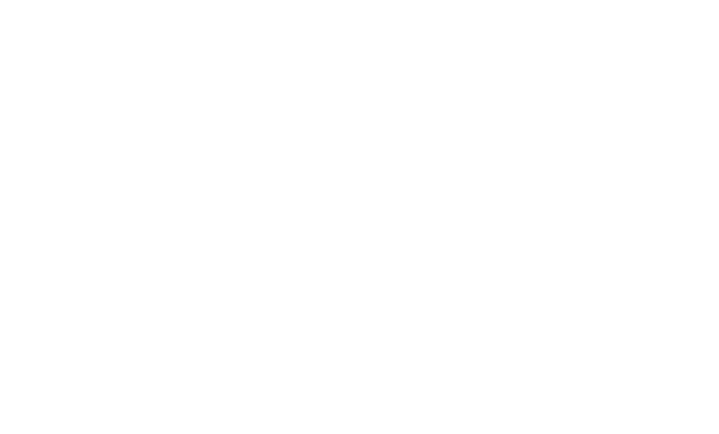
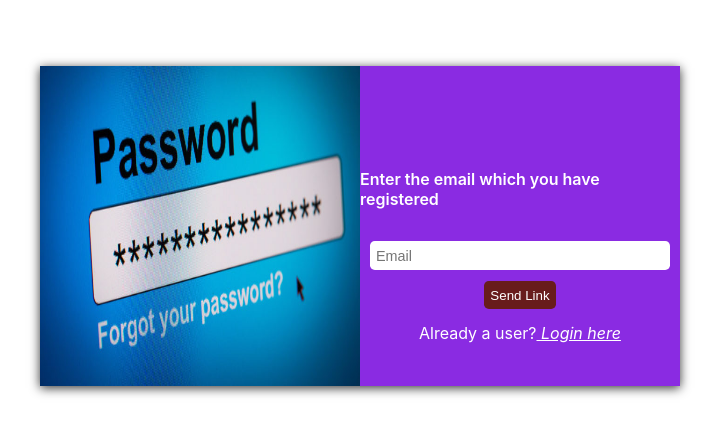
Before and after one commit to amarsrivastava68/Expense_Tracker-User_Specific, a React (Create React App) app: page /forgot-password in a window 1280 px wide. Before the commit this address had no page. Shown: the part 134-568 px from the top of the page, without its empty margins (280-999 px from the left). Built offline with nearby package versions, Linux system fonts and the light colour scheme.

Commit message:
forgot password section and Verify email section is added

```diff
--- a/src/App.js
+++ b/src/App.js
@@ -4,6 +4,8 @@
 import { BrowserRouter, Routes, Route, Navigate } from "react-router-dom";
 
 import "./App.css";
+import ForgotPassword from "./pages/signUp/ForgotPassword";
+import Verify from "./pages/signUp/Verify";
 
 function App() {
   const isAuth = useSelector((state) => state.auth.isLoggedIn);
@@ -15,6 +17,8 @@
         <Routes>
           <Route path="/" element={<Navigate to="/login" />} />
           <Route path="/login" element={<SignUp />} />
+          <Route path="/forgot-password" element={<ForgotPassword />} />
+          <Route path="/verify" element={<Verify />} />
         </Routes>
       </BrowserRouter>
     </div>
--- /dev/null
+++ b/src/pages/signUp/ForgotPassword.js
@@ -0,0 +1,88 @@
+import React, { useState } from 'react'
+import classes from './ForgotPassword.module.css'
+import logo from '../../assets/password.jpg'
+import { Link } from 'react-router-dom'
+import axios from 'axios'
+
+const ForgotPassword = () => {
+  const [passEmail, setPassEmail] = useState('')
+  const [mailSent, setMailSent] = useState(false)
+  const [isLoading, setIsLoading] = useState(false)
+
+  const sendLinkHandler = async (e) => {
+    e.preventDefault()
+    if (passEmail.length === 0) {
+      alert('enter valid email...')
+      return
+    }
+    try {
+      setIsLoading(true)
+      const resp = await axios.post(
+        'https://identitytoolkit.googleapis.com/v1/accounts:sendOobCode?key=AIzaSyCk_J2sA7fJF5u5d8b1U5C8nK0VgGaCMB4',
+        {
+          requestType: 'PASSWORD_RESET',
+          email: passEmail,
+        }
+      )
+      if (resp.status === 200) {
+        setMailSent(true)
+        setPassEmail('')
+      } else {
+        alert('Please enter valid email...')
+      }
+      setIsLoading(false)
+    } catch (error) {
+      setIsLoading(false)
+      window.alert('Please enter valid email...')
+      console.log(error.message)
+      setPassEmail('')
+    }
+  }
+
+  return (
+    <div className={classes.forgotPassword}>
+      <div className={classes.container}>
+        <img src={logo} alt='a lock' />
+        <div className={classes.enterLink}>
+          {isLoading && <h4>Wait a second ! Loading...</h4>}
+          {!isLoading && mailSent && (
+            <>
+            <h3>The Login mail has been sent </h3>
+              <Link to='/login'>
+                <i> Login here...</i>
+              </Link>
+              <p className={classes.p1} onClick={() => setMailSent(false)}>
+                <i>Send again...</i>
+              </p>
+            </>
+          )}
+          {!isLoading && !mailSent && (
+            <>
+              <label htmlFor='emailSet'>
+                Enter the email which you have registered
+              </label>
+              <input
+                id='emailSet'
+                type='email'
+                placeholder='Email'
+                onChange={(e) => setPassEmail(e.target.value)}
+              />
+              <button onClick={sendLinkHandler}>Send Link</button>
+              <p>
+                Already a user?
+                {
+                  <Link to='/login'>
+                    <i> Login here</i>
+                  </Link>
+                }
+              </p>
+            </>
+          )}
+
+        </div>
+      </div>
+    </div>
+  )
+}
+
+export default ForgotPassword
--- /dev/null
+++ b/src/pages/signUp/ForgotPassword.module.css
@@ -0,0 +1,76 @@
+.forgotPassword {
+    min-height: 90vh;
+    margin: auto;
+    display: flex;
+    justify-content: center;
+    align-items: center;
+  }
+
+  .container {
+    display: flex;
+    justify-content: center;
+    align-items: center;
+    box-shadow: 0 2px 10px rgba(0, 0, 0, 0.8);
+    background: blueviolet;
+  }
+
+  .forgotPassword img {
+    margin: 0;
+    width: 20rem;
+    height: 20rem;
+  }
+
+  .enterLink {
+    width: 20rem;
+    display: flex;
+    flex-direction: column;
+    justify-content: center;
+    align-items: center;
+    color: white;
+  }
+
+  .enterLink label {
+    margin: 4rem 0 2rem 0;
+    font-weight: 600;
+    font-size: 1rem;
+  }
+
+  .enterLink input {
+    width: 90%;
+    margin: auto;
+    padding: 0.4rem;
+    border-style: none;
+    border-radius: 0.3rem;
+    font-size: 0.9rem;
+  }
+
+  .enterLink button {
+    background: rgb(104, 28, 28);
+    color: white;
+    margin: 0.7rem;
+    border-style: none;
+    border-radius: 0.3rem;
+    padding: 0.4rem;
+  }
+
+  .enterLink p {
+    margin: 0;
+    font-size: 1rem;
+  }
+
+  .enterLink a {
+    color: white;
+  }
+  .enterLink a:hover {
+    color: rgb(4, 4, 133);
+  }
+
+  .p1 {
+    margin-top: 2rem;
+    cursor: pointer;
+    border-bottom: 1px solid white;
+  }
+
+  .p1:hover {
+    color: rgb(4, 4, 133);
+  }
--- a/src/pages/signUp/SignUp.js
+++ b/src/pages/signUp/SignUp.js
@@ -50,18 +50,18 @@
 
             if (!isUser) {
               const mailVerify = await axios.post(
-                'https://identitytoolkit.googleapis.com/v1/accounts:sendOobCode?key=AIzaSyBUKWtuc6mChahG1mskYlsoKXzaEc-y9ME',
+                'https://identitytoolkit.googleapis.com/v1/accounts:sendOobCode?key=AIzaSyCk_J2sA7fJF5u5d8b1U5C8nK0VgGaCMB4',
                 {
                   requestType: 'VERIFY_EMAIL',
                   idToken: data.idToken,
                 }
               )
-              // console.log(mailVerify)
+              console.log(mailVerify)
               if (mailVerify.status === 200) {
-                navigate('/verify')
+                navigate('/verify', { replace: true });
               }
             } else {
-              navigate('/welcome')
+              navigate('/welcome', { replace: true });
             }
             setEmail('')
             setPassword('')
--- /dev/null
+++ b/src/pages/signUp/Verify.js
@@ -0,0 +1,47 @@
+import React, { useState } from "react";
+import { useNavigate } from "react-router-dom";
+import classes from "./Verify.module.css";
+import axios from "axios";
+
+const Verify = () => {
+  const [mailUrl, setMailUrl] = useState("");
+  const navigate = useNavigate();
+  const submitHandler = async (e) => {
+    e.preventDefault();
+    try {
+      let tmp1 = mailUrl.split("oobCode=")[1];
+      let tmp2 = tmp1.split("&apiKey=")[0];
+       console.log(tmp2)
+      const resp = await axios.post(
+        "https://identitytoolkit.googleapis.com/v1/accounts:update?key=AIzaSyCk_J2sA7fJF5u5d8b1U5C8nK0VgGaCMB4",
+        {
+          oobCode: tmp2,
+        }
+      );
+       console.log(resp)
+      if (resp.data.emailVerified === true) {
+        console.log(resp);
+        navigate("/welcome", { replace: true });
+      }
+    } catch (error) {
+      window.alert("Please enter valid link...");
+      console.log(error.message);
+    }
+  };
+  return (
+    <div className={classes.updateDetails}>
+      <h1>Verify Email</h1>
+      <p>Please check your email and enter the link which you will get</p>
+      <label htmlFor="verifyLink">Enter URL</label>
+      <input
+        id="verifyLink"
+        type="url"
+        value={mailUrl}
+        onChange={(e) => setMailUrl(e.target.value)}
+      />
+      <button onClick={submitHandler}>Submit</button>
+    </div>
+  );
+};
+
+export default Verify;
--- /dev/null
+++ b/src/pages/signUp/Verify.module.css
@@ -0,0 +1,41 @@
+p {
+    padding: 0.2rem;
+    font-size: 1.2rem;
+  }
+
+  .updateDetails {
+    width: 70%;
+    margin: 1rem auto;
+    display: flex;
+    flex-direction: column;
+    justify-content: center;
+    align-items: center;
+    box-shadow: 0 2px 10px rgba(0, 0, 0, 0.3);
+    background: rgb(249, 249, 253);
+  }
+
+  .updateDetails button {
+    padding: 0.5rem;
+    color: white;
+    background: rgb(214, 107, 35);
+    border-style: none;
+    cursor: pointer;
+    border-radius: 0.3rem;
+    margin: 2rem;
+    width: 5rem;
+  }
+
+  .updateDetails button:hover {
+    background-color: rgb(163, 73, 13);
+  }
+
+  label {
+    font-weight: bold;
+    margin: 0.5rem;
+  }
+
+  input {
+    width: 70%;
+    padding: 0.3rem;
+    margin: 1rem 1rem 0;
+  }
```
Also changed, not shown: src/assets/password.jpg (added).
